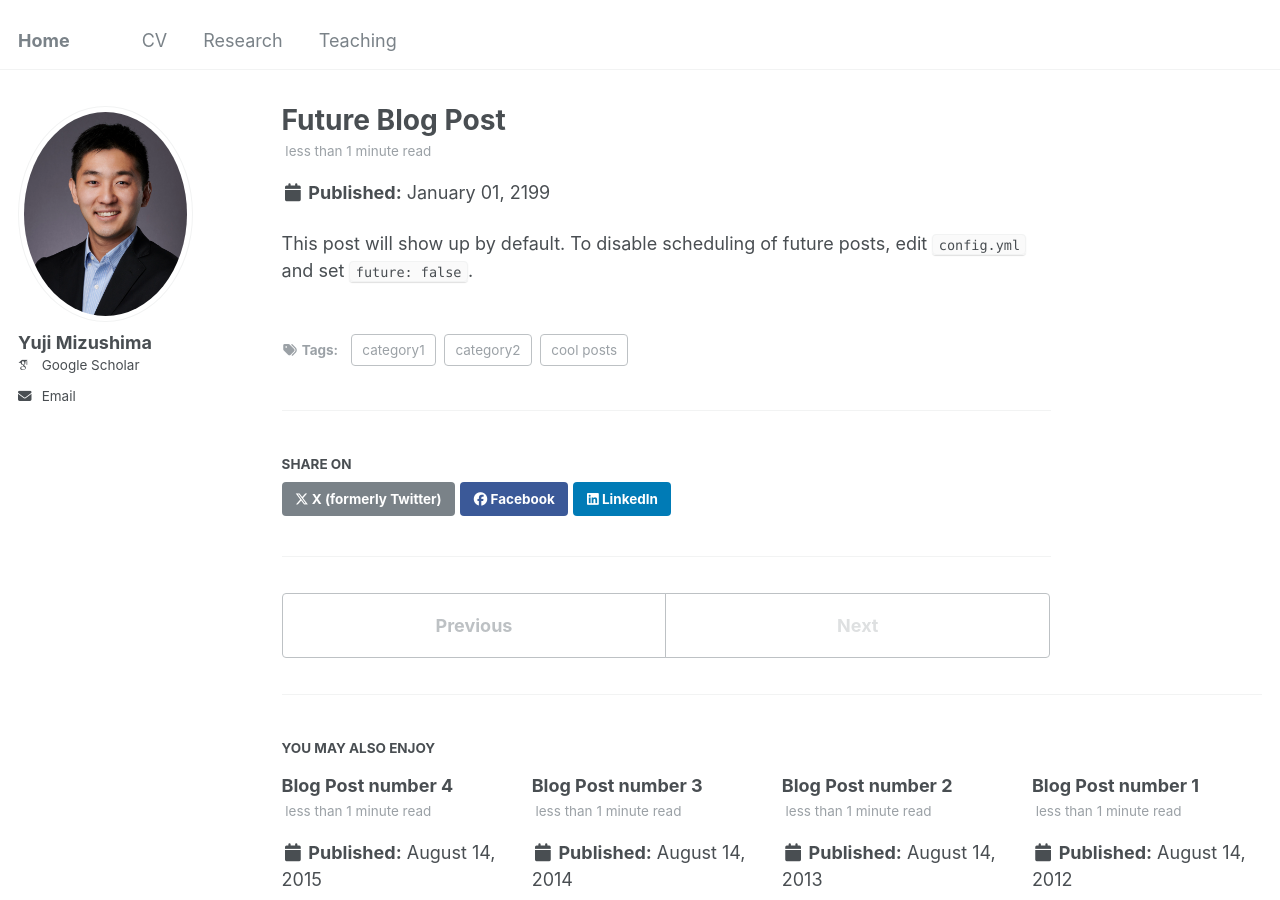
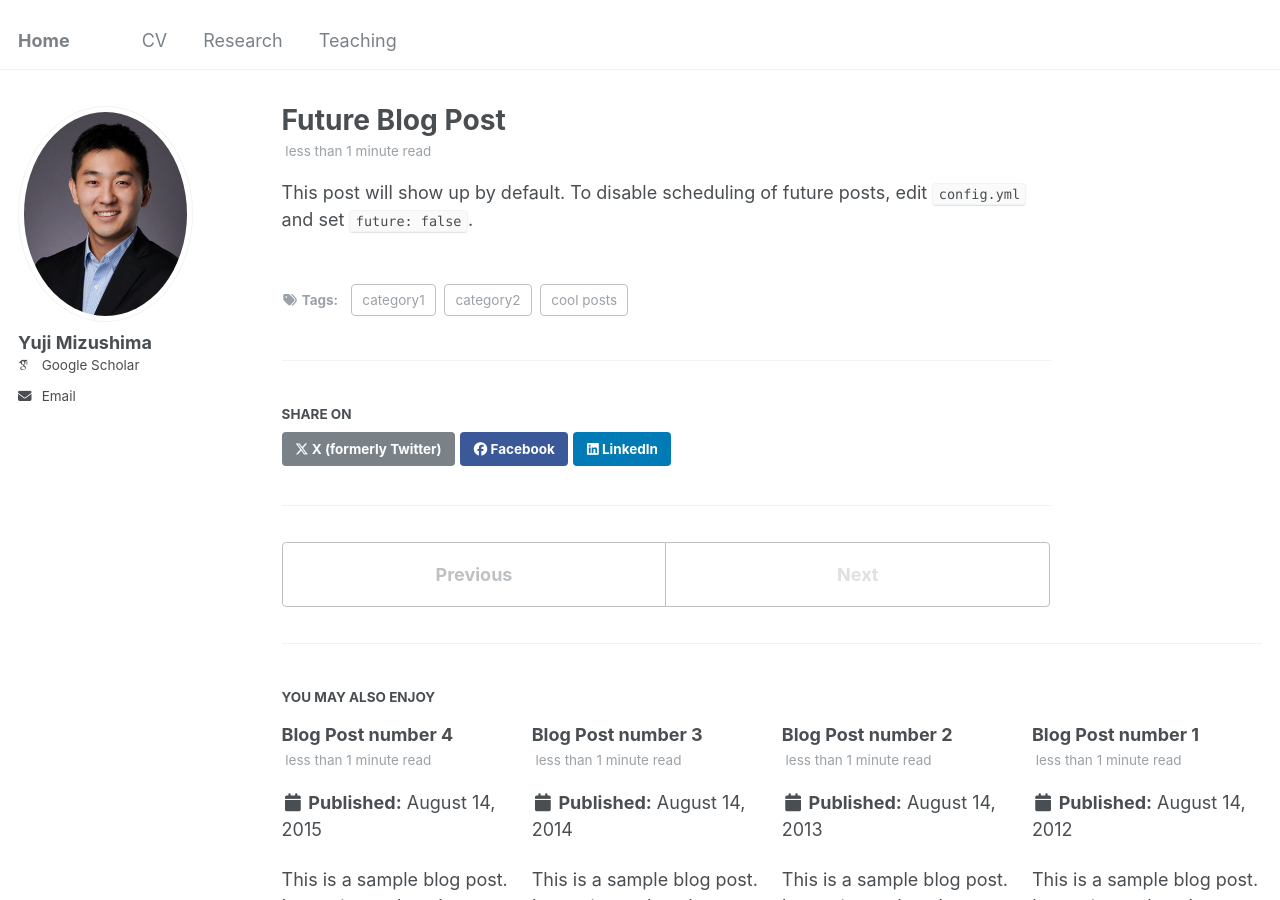
Before and after one commit to yujimizushima/yujimizushima.github.io, a Jekyll site: the page built from _posts/2199-01-01-future-post.md, in a window 1280 px wide and 900 px high. Built offline with Jekyll 4.4.1, drawn with Linux system fonts in a browser that asks for light colours; some web fonts are replaced.

Commit message:
Update single.html

```diff
--- a/_layouts/single.html
+++ b/_layouts/single.html
@@ -36,8 +36,6 @@ layout: default
           <p> {{ page.type }}, <i>{{ page.venue }}</i>, {{ page.date | default: "1900-01-01" | date: "%Y" }} </p>
         {% elsif page.venue and page.date %}
           <p>Published in <i>{{ page.venue }}</i>, {{ page.date | default: "1900-01-01" | date: "%Y" }} </p>
-        {% elsif page.date %}
-          <p class="page__date"><strong><i class="fa fa-fw fa-calendar" aria-hidden="true"></i> {{ site.data.ui-text[site.locale].date_label | default: "Published:" }}</strong> <time datetime="{{ page.date | date_to_xmlschema }}">{{ page.date | default: "1900-01-01" | date: "%B %d, %Y" }}</time></p>
         {% endif %}
         </header>
       {% endunless %}
```
